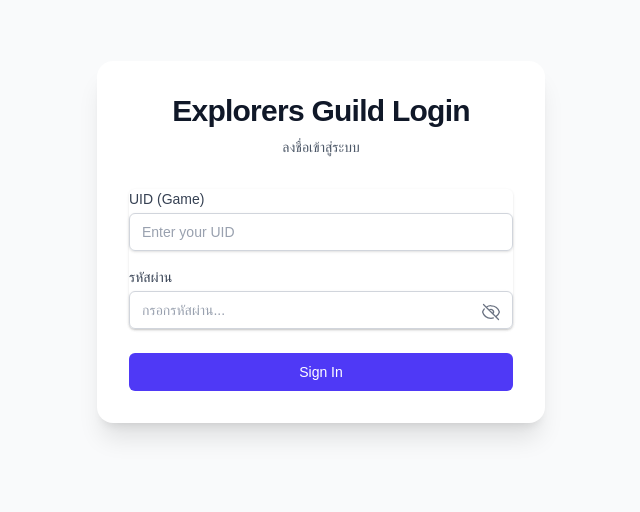
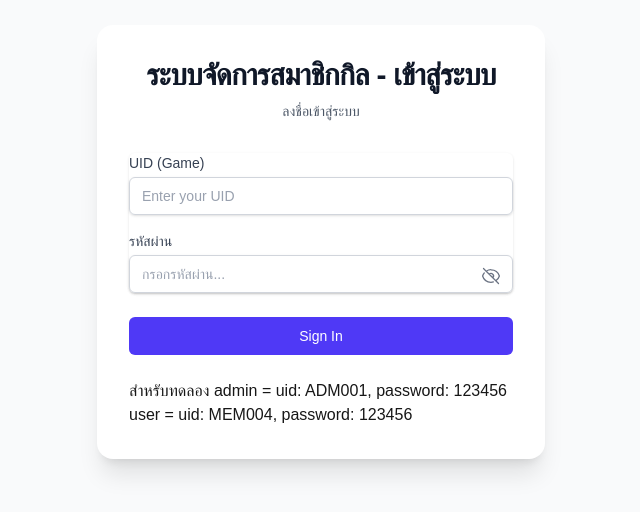
Before and after one commit to garfild131392542-gif/Demo_rooc, a Next.js app: page /login in a window 1280 px wide. Shown: the part 158-670 px from the top of the page, without its empty margins (319-959 px from the left). Built offline with nearby package versions, Linux system fonts and the light colour scheme; no server answers.

Commit message:
เพิ่มบัญชีทดลอง

```diff
--- a/app/login/page.tsx
+++ b/app/login/page.tsx
@@ -76,7 +76,7 @@ export default function LoginPage() {
         <div className="w-full max-w-md space-y-8 rounded-2xl bg-white p-8 shadow-xl dark:bg-gray-800">
           <div className="text-center">
             <h2 className="text-3xl font-extrabold tracking-tight text-gray-900 dark:text-white">
-              Explorers Guild Login
+              ระบบจัดการสมาชิกกิล - เข้าสู่ระบบ
             </h2>
             <p className="mt-2 text-sm text-gray-600 dark:text-gray-400">
               ลงชื่อเข้าสู่ระบบ
@@ -156,6 +156,14 @@ export default function LoginPage() {
                 {loading ? 'Processing...' : 'Sign In'}
               </button>
             </div>
+
+            <div>
+              สำหรับทดลอง
+              admin = uid: ADM001, password: 123456
+              <br />
+              user = uid: MEM004, password: 123456
+            </div>
+
           </form>
         </div>
       </div>
```
